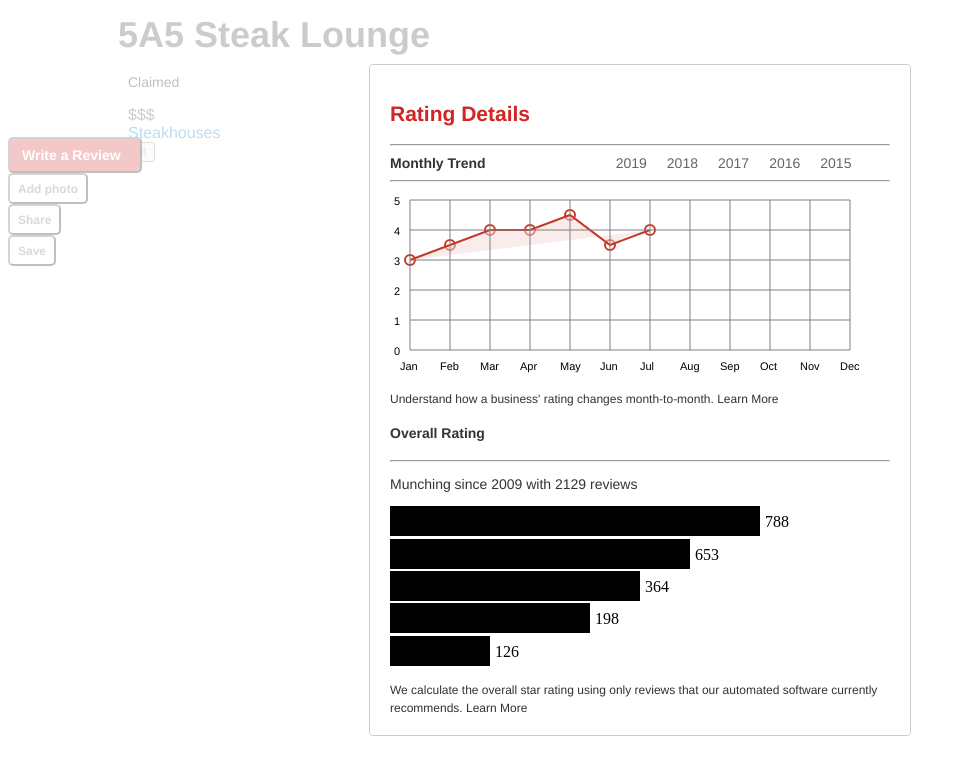
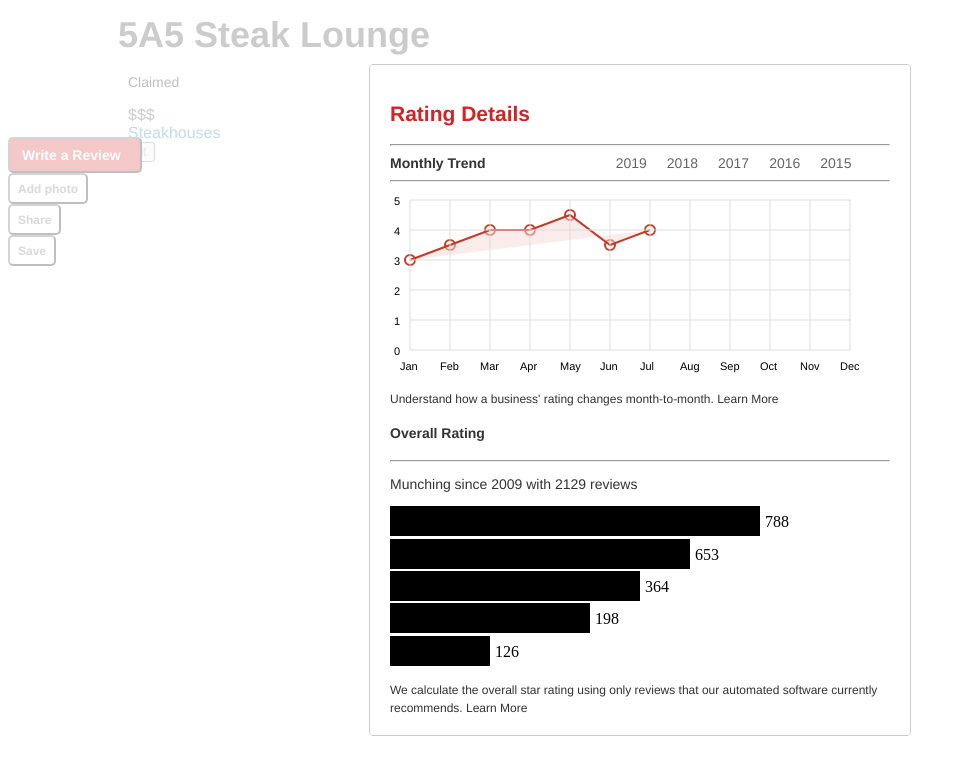
Before and after one commit to the-munch/header, a React app: page / in a window 1280 px wide. Both pictures are taken after a click on the button "Details". Shown: the top 774 px of the page, without its empty margins (0-966 px from the left). Built offline with nearby package versions, Linux system fonts and the light colour scheme; the HTML template or start-up script is replaced by a standard one.

Commit message:
renders hard coded data dynamically to line graph on the monthly trend chart

```diff
--- a/client/src/components/Details.jsx
+++ b/client/src/components/Details.jsx
@@ -125,8 +125,10 @@
 // let lineCoordinates = ['20,70', '60,55', '100,40', '140,40', '180,25', '220,55', '260,70'];
 
 // let lastYearCoordinates = [(xAxis.jan.concat(',', yAxis.four)), (xAxis.feb.concat(',', yAxis.threeHalf)), (xAxis.mar.concat(',', yAxis.fourHalf)), (xAxis.apr.concat(',', yAxis.fourHalf)), (xAxis.may.concat(',', yAxis.threeHalf)), (xAxis.jun.concat(',', yAxis.fourHalf)), (xAxis.jul.concat(',', yAxis.fourHalf)), (xAxis.aug.concat(',', yAxis.four)), (xAxis.sep.concat(',', yAxis.four)), (xAxis.oct.concat(',', yAxis.fourHalf)), (xAxis.nov.concat(',', yAxis.four)), (xAxis.dec.concat(',', yAxis.threeHalf))];
+let currentYearCoordinates = ['20,70', '60,55', '100,40', '140,40', '180,25', '220,55', '260,40'];
+let lastYearCoordinates = [xAxis.jan.concat(',', yAxis.four), xAxis.feb.concat(',', yAxis.threeHalf), xAxis.mar.concat(',', yAxis.fourHalf), xAxis.apr.concat(',', yAxis.fourHalf), xAxis.may.concat(',', yAxis.threeHalf), xAxis.jun.concat(',', yAxis.fourHalf), xAxis.jul.concat(',', yAxis.fourHalf), xAxis.aug.concat(',', yAxis.four), xAxis.sep.concat(',', yAxis.four), xAxis.oct.concat(',', yAxis.fourHalf), xAxis.nov.concat(',', yAxis.four), xAxis.dec.concat(',', yAxis.threeHalf)];
+let twoYearsAgoCoordinates = [xAxis.jan.concat(',', yAxis.three), xAxis.feb.concat(',', yAxis.threeHalf), xAxis.mar.concat(',', yAxis.threeHalf), xAxis.apr.concat(',', yAxis.four), xAxis.may.concat(',', yAxis.threeHalf), xAxis.jun.concat(',', yAxis.fourHalf), xAxis.jul.concat(',', yAxis.four), xAxis.aug.concat(',', yAxis.four), xAxis.sep.concat(',', yAxis.four), xAxis.oct.concat(',', yAxis.threeHalf), xAxis.nov.concat(',', yAxis.four), xAxis.dec.concat(',', yAxis.threeHalf)];
 
-let lastYearCoordinates = [xAxis.jan.concat(',', yAxis.four), xAxis.feb.concat(',', yAxis.threeHalf), xAxis.mar.concat(',', yAxis.fourHalf), xAxis.apr.concat(',', yAxis.fourHalf), xAxis.may.concat(',', yAxis.threeHalf), xAxis.jun.concat(',', yAxis.fourHalf), xAxis.jul.concat(',', yAxis.fourHalf), xAxis.aug.concat(',', yAxis.four), xAxis.sep.concat(',', yAxis.four), xAxis.oct.concat(',', yAxis.fourHalf), xAxis.nov.concat(',', yAxis.four), xAxis.dec.concat(',', yAxis.threeHalf)];
 
 class Details extends React.Component {
   constructor(props) {
@@ -146,7 +148,7 @@
       fiveYearsAgoClicked: false,
     };
 
-    this.lineCoordinates = ['20,70', '60,55', '100,40', '140,40', '180,25', '220,55', '260,40'];
+    this.lineCoordinates = currentYearCoordinates;
 
 
     this.handleClick = this.handleClick.bind(this);
@@ -172,14 +174,26 @@
   }
 
   handleClick(e) {
-    // console.log(xAxis.jan.concat(',', yAxis.four))
-    // debugger;
-    const classname = e.target.className;
+    const classname = e.target.className.split(' ')[0];
     const state = Object.assign({}, this.state);
-    // if (classname === 'last-year')  {
-      // state.lastYearClicked = true;
-      this.lineCoordinates = lastYearCoordinates;
-    // }
+    if (classname === 'current-year') {
+      state.currentYearClicked = !state.currentYearClicked;
+      if (state.currentYearClicked) {
+        this.lineCoordinates = currentYearCoordinates;
+      }
+    }
+    if (classname === 'last-year')  {
+      state.lastYearClicked = !state.lastYearClicked;
+      if (state.lastYearClicked) {
+        this.lineCoordinates = lastYearCoordinates;
+      }
+    }
+    if (classname === 'two-years-ago')  {
+      state.twoYearsAgoClicked = !state.twoYearsAgoClicked;
+      if (state.twoYearsAgoClicked) {
+        this.lineCoordinates = twoYearsAgoCoordinates;
+      }
+    }
     this.setState(state);
   }
 
@@ -205,11 +219,11 @@
               <div className="month-trend" style={monthlyTrendStyle}>
                 <MonthTrendTitle>Monthly Trend</MonthTrendTitle>
                 <div style={yearContainer}>
-                  <YearsTitle onMouseOver={this.toggleState} onMouseOut={this.toggleState} id={this.state.currentYearToggled.toString()} className="current-year" style={yearStyle}>2019</YearsTitle>
+                  <YearsTitle onClick={this.handleClick} onMouseOver={this.toggleState} onMouseOut={this.toggleState} id={this.state.currentYearToggled.toString()} className="current-year" style={yearStyle}>2019</YearsTitle>
                   <YearsTitle onClick={this.handleClick} onMouseOver={this.toggleState} onMouseOut={this.toggleState} id={this.state.lastYearToggled.toString()} className="last-year" style={yearStyle}>2018</YearsTitle>
-                  <YearsTitle onMouseOver={this.toggleState} onMouseOut={this.toggleState} id={this.state.twoYearsAgoToggled.toString()} className="two-years-ago" style={yearStyle}>2017</YearsTitle>
-                  <YearsTitle onMouseOver={this.toggleState} onMouseOut={this.toggleState} id={this.state.threeYearsAgoToggled.toString()} className="three-years-ago" style={yearStyle}>2016</YearsTitle>
-                  <YearsTitle onMouseOver={this.toggleState} onMouseOut={this.toggleState} id={this.state.fourYearsAgoToggled.toString()} className="four-years-ago" style={yearStyle}>2015</YearsTitle>
+                  <YearsTitle onClick={this.handleClick} onMouseOver={this.toggleState} onMouseOut={this.toggleState} id={this.state.twoYearsAgoToggled.toString()} className="two-years-ago" style={yearStyle}>2017</YearsTitle>
+                  <YearsTitle onClick={this.handleClick} onMouseOver={this.toggleState} onMouseOut={this.toggleState} id={this.state.threeYearsAgoToggled.toString()} className="three-years-ago" style={yearStyle}>2016</YearsTitle>
+                  <YearsTitle onClick={this.handleClick} onMouseOver={this.toggleState} onMouseOut={this.toggleState} id={this.state.fourYearsAgoToggled.toString()} className="four-years-ago" style={yearStyle}>2015</YearsTitle>
                 </div>
               </div>
               <hr/>
@@ -246,30 +260,30 @@
                     </g>
                     <g className="data" data-setname="average-monthly-star">
                       {
-                        this.lineCoordinates.map(value => (
-                          <circle stroke="#C53926" fill="white" strokeWidth="2" cx={value.split(',')[0]} cy={value.split(',')[1]} r="5"></circle>
+                        this.lineCoordinates.map((value, index) => (
+                          <circle stroke="#C53926" fill="white" strokeWidth="2" cx={value.split(',')[0]} cy={value.split(',')[1]} r="5" key={index}></circle>
                         ))
                       }
                     </g>
                     <polyline points={this.lineCoordinates.join()} fill="#F5D9D6" fillOpacity="0.5" stroke="#C53926" strokeWidth="2"/>
-                    <polyline points="20,160 460,160" fill="none" stroke="grey"/>
-                    <polyline points="20,130 460,130" fill="none" stroke="grey"/>
-                    <polyline points="20,100 460,100" fill="none" stroke="grey"/>
-                    <polyline points="20,70 460,70" fill="none" stroke="grey"/>
-                    <polyline points="20,40 460,40" fill="none" stroke="grey"/>
-                    <polyline points="20,10 460,10" fill="none" stroke="grey"/>
-                    <polyline points="20,160 20,10" fill="none" stroke="grey"/>
-                    <polyline points="60,160 60,10" fill="none" stroke="grey"/>
-                    <polyline points="100,160 100,10" fill="none" stroke="grey"/>
-                    <polyline points="140,160 140,10" fill="none" stroke="grey"/>
-                    <polyline points="180,160 180,10" fill="none" stroke="grey"/>
-                    <polyline points="220,160 220,10" fill="none" stroke="grey"/>
-                    <polyline points="260,160 260,10" fill="none" stroke="grey"/>
-                    <polyline points="300,160 300,10" fill="none" stroke="grey"/>
-                    <polyline points="340,160 340,10" fill="none" stroke="grey"/>
-                    <polyline points="380,160 380,10" fill="none" stroke="grey"/>
-                    <polyline points="420,160 420,10" fill="none" stroke="grey"/>
-                    <polyline points="460,160 460,10" fill="none" stroke="grey"/>
+                    <polyline points="20,160 460,160" fill="none" stroke="#ddd"/>
+                    <polyline points="20,130 460,130" fill="none" stroke="#ddd"/>
+                    <polyline points="20,100 460,100" fill="none" stroke="#ddd"/>
+                    <polyline points="20,70 460,70" fill="none" stroke="#ddd"/>
+                    <polyline points="20,40 460,40" fill="none" stroke="#ddd"/>
+                    <polyline points="20,10 460,10" fill="none" stroke="#ddd"/>
+                    <polyline points="20,160 20,10" fill="none" stroke="#ddd"/>
+                    <polyline points="60,160 60,10" fill="none" stroke="#ddd"/>
+                    <polyline points="100,160 100,10" fill="none" stroke="#ddd"/>
+                    <polyline points="140,160 140,10" fill="none" stroke="#ddd"/>
+                    <polyline points="180,160 180,10" fill="none" stroke="#ddd"/>
+                    <polyline points="220,160 220,10" fill="none" stroke="#ddd"/>
+                    <polyline points="260,160 260,10" fill="none" stroke="#ddd"/>
+                    <polyline points="300,160 300,10" fill="none" stroke="#ddd"/>
+                    <polyline points="340,160 340,10" fill="none" stroke="#ddd"/>
+                    <polyline points="380,160 380,10" fill="none" stroke="#ddd"/>
+                    <polyline points="420,160 420,10" fill="none" stroke="#ddd"/>
+                    <polyline points="460,160 460,10" fill="none" stroke="#ddd"/>
                   </svg>
                 </div>
               </div>
```
